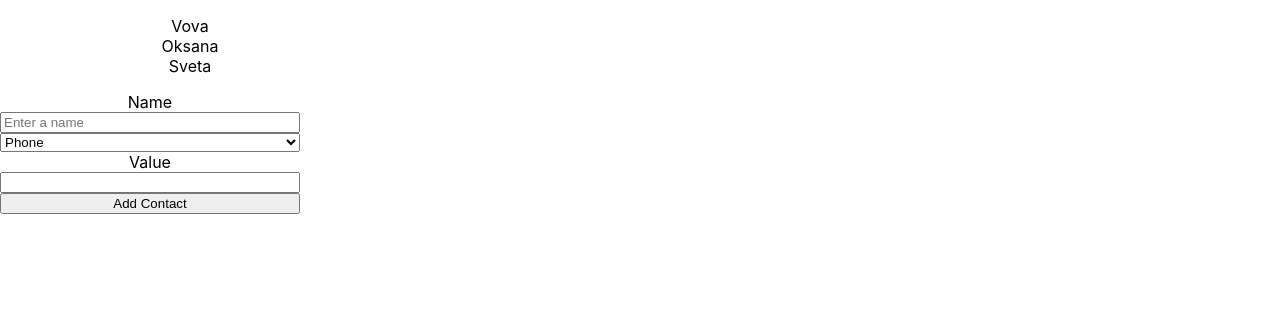
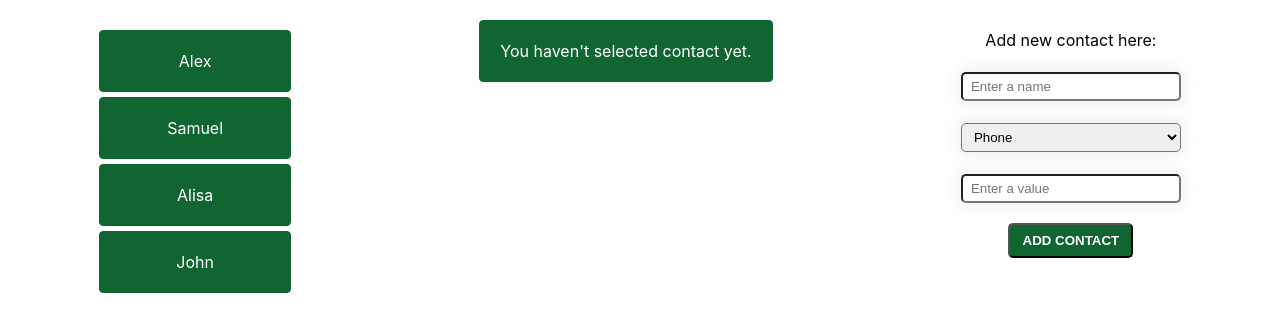
Before and after one commit to oberemok-oksana/phonebook-react, a React (Create React App) app: page / in a window 1280 px wide. Shown: the top 332 px of the page. Built offline with nearby package versions, Linux system fonts and the light colour scheme.

Commit message:
rewrited existed components

```diff
--- a/src/App.js
+++ b/src/App.js
@@ -1,30 +1,28 @@
 import "./App.css";
+import { Component } from "react";
 import Contacts from "./components/Contacts";
-import { Component } from "react";
-import SelectedContact from "./components/SelectedContact";
+import ActiveContact from "./components/ActiveContact";
 import AddContactForm from "./components/AddContactForm";
 
 class App extends Component {
   state = {
     contacts: [
-      { id: 1, name: "Vova", type: "phone", value: "0990909" },
-      { id: 2, name: "Oksana", type: "phone", value: "03343423" },
-      { id: 3, name: "Sveta", type: "email", value: "099@gmail.com" },
+      { id: 1, name: "Alex", type: "phone", value: "0995874521" },
+      { id: 2, name: "Samuel", type: "phone", value: "0661114521" },
+      { id: 3, name: "Alisa", type: "email", value: "067@2gmail.com" },
+      { id: 4, name: "John", type: "email", value: "whoiam@i.ua" },
     ],
-    activeContactId: null,
+    activeContact: null,
   };
 
   setToActive = (id) => {
-    this.setState({ activeContactId: id });
+    this.setState(({ contacts }) => {
+      console.log(1);
+      return { activeContact: contacts.find((contact) => contact.id === id) };
+    });
   };
 
-  findActiveContact = () => {
-    return this.state.contacts.find(
-      (contact) => contact.id === this.state.activeContactId
-    );
-  };
-
-  onAddContact = (contact) => {
+  addNewContact = (contact) => {
     this.setState(({ contacts }) => {
       return { contacts: contacts.concat(contact) };
     });
@@ -36,10 +34,10 @@ class App extends Component {
         <Contacts
           contacts={this.state.contacts}
           onContactClick={this.setToActive}
-          activeContactId={this.state.activeContactId}
+          activeContact={this.state.activeContact}
         />
-        <SelectedContact activeContact={this.findActiveContact()} />
-        <AddContactForm onAddContact={this.onAddContact} />
+        <ActiveContact activeContact={this.state.activeContact} />
+        <AddContactForm onSubmitAddContactForm={this.addNewContact} />
       </div>
     );
   }
--- /dev/null
+++ b/src/components/ActiveContact.js
@@ -0,0 +1,29 @@
+import { Component } from "react";
+
+class ActiveContact extends Component {
+  render() {
+    const { activeContact } = this.props;
+
+    if (!activeContact) {
+      return (
+        <div className="contact-item">You haven't selected contact yet.</div>
+      );
+    }
+
+    return (
+      <div className="block-item">
+        <div className="contact-item">
+          {activeContact ? activeContact.name : ""}
+        </div>
+        <div className="contact-item">
+          {activeContact ? activeContact.type : ""}
+        </div>
+        <div className="contact-item">
+          {activeContact ? activeContact.value : ""}
+        </div>
+      </div>
+    );
+  }
+}
+
+export default ActiveContact;
--- a/src/components/AddContactForm.js
+++ b/src/components/AddContactForm.js
@@ -1,34 +1,64 @@
 import { Component } from "react";
 
 class AddContactForm extends Component {
-  id = 4;
-  onAddContact = (e) => {
+  state = {
+    id: 5,
+  };
+
+  updateId = () => {
+    this.setState(({ id }) => {
+      console.log(id);
+      console.log(this.state.id);
+      return { id: id + 1 };
+    });
+  };
+
+  createNewContact = (e) => {
     e.preventDefault();
+    let inputName = e.target.elements["name"].value;
+    let inputType = e.target.elements["type"].value;
+    let inputValue = e.target.elements["value"].value;
 
-    const contact = {
-      name: e.target.elements["name"].value,
-      type: e.target.elements["type"].value,
-      value: e.target.elements["value"].value,
-      id: this.id++,
-    };
-
-    this.props.onAddContact(contact);
+    if (inputName && inputType && inputValue) {
+      const contact = {
+        name: inputName,
+        type: inputType,
+        value: inputValue,
+        id: this.state.id,
+      };
+      this.updateId();
+      this.props.onSubmitAddContactForm(contact);
+    } else {
+      alert("Please fill in all the fields.");
+    }
+    e.target.elements["name"].value = "";
+    e.target.elements["type"].value = "phone";
+    e.target.elements["value"].value = "";
   };
 
   render() {
     return (
-      <form className="add-form" onSubmit={this.onAddContact}>
-        <label htmlFor="name">Name</label>
-        <input type="text" placeholder="Enter a name" name="name" />
-
-        <select name="type">
+      <form className="block-item" onSubmit={this.createNewContact}>
+        Add new contact here:
+        <input
+          className="form-item "
+          type="text"
+          placeholder="Enter a name"
+          name="name"
+        />
+        <select className="form-item " name="type">
           <option value="phone">Phone</option>
           <option value="email">Email</option>
         </select>
-        <label htmlFor="label">Value</label>
-        <input type="text" name="value" />
-
-        <button type="submit">Add Contact</button>
+        <input
+          className="form-item "
+          type="text"
+          placeholder="Enter a value"
+          name="value"
+        />
+        <button type="submit" className="submit-btn">
+          Add Contact
+        </button>
       </form>
     );
   }
--- a/src/components/Contacts.js
+++ b/src/components/Contacts.js
@@ -2,22 +2,27 @@ import { Component } from "react";
 
 class Contacts extends Component {
   render() {
-    let { contacts, onContactClick, activeContactId } = this.props;
-
+    const { contacts, onContactClick, activeContact } = this.props;
     return (
-      <ul>
+      <div className="block-item">
+        <ul className="contacts-list">
           {contacts.map((contact) => {
+            const activeClass =
+              contact.id === activeContact?.id ? "active" : "";
             return (
               <li
+                className={`contact-item ${activeClass}`}
                 key={contact.id}
-              onClick={() => onContactClick(contact.id)}
-              className={contact.id === activeContactId ? "active" : ""}
+                onClick={() => {
+                  onContactClick(contact.id);
+                }}
               >
                 {contact.name}
               </li>
             );
           })}
         </ul>
+      </div>
     );
   }
 }
--- a/src/components/SelectedContact.js
+++ /dev/null
@@ -1,16 +0,0 @@
-import { Component } from "react";
-
-class SelectedContact extends Component {
-  render() {
-    let { activeContact } = this.props;
-    return (
-      <div>
-        <div>{activeContact ? activeContact.name : ""}</div>
-        <div>{activeContact ? activeContact.type : ""}</div>
-        <div>{activeContact ? activeContact.value : ""}</div>
-      </div>
-    );
-  }
-}
-
-export default SelectedContact;
--- a/src/index.css
+++ b/src/index.css
@@ -5,18 +5,72 @@ body {
     sans-serif;
   -webkit-font-smoothing: antialiased;
   -moz-osx-font-smoothing: grayscale;
+  box-sizing: border-box;
 }
-ul {
+
+.App {
+  display: flex;
+  justify-content: space-around;
+  margin-top: 20px;
+}
+
+.block-item {
+  display: flex;
+  flex-direction: column;
+  padding: 10px;
+  flex-basis: 15%;
+  gap: 5px;
+}
+
+.contacts-list {
   list-style-type: none;
-  width: 300px;
+  /* width: 300px; */
+  /* border: 1px solid #185; */
+  padding-left: 0;
+  cursor: pointer;
+  margin: 0;
+}
+
+.contact-item {
+  border: 1px solid #116530;
+  border-radius: 4px;
+  padding: 20px;
+  background-color: #116530;
+  color: #fff;
+  margin-bottom: 5px;
+  height: fit-content;
 }
 
 .active {
-  background-color: #187;
+  background-color: #ffcc1d;
 }
 
 .add-form {
   display: flex;
-  width: 300px;
   flex-direction: column;
 }
+
+.form-item {
+  padding: 5px 8px;
+  box-shadow: 0 0 15px 4px rgba(0, 0, 0, 0.06);
+  border-radius: 5px;
+  min-width: 200px;
+  margin-top: 17px;
+}
+
+.submit-btn {
+  padding: 8px 10px;
+  background-color: #116530;
+  width: 125px;
+  margin: 0 auto;
+  border-radius: 5px;
+  color: #fff;
+  margin-top: 15px;
+  cursor: pointer;
+  text-transform: uppercase;
+  font-weight: bold;
+}
+
+.submit-btn:active {
+  transform: scale(1.1);
+}
```
Lines whose indentation alone changed are shown as unchanged.
